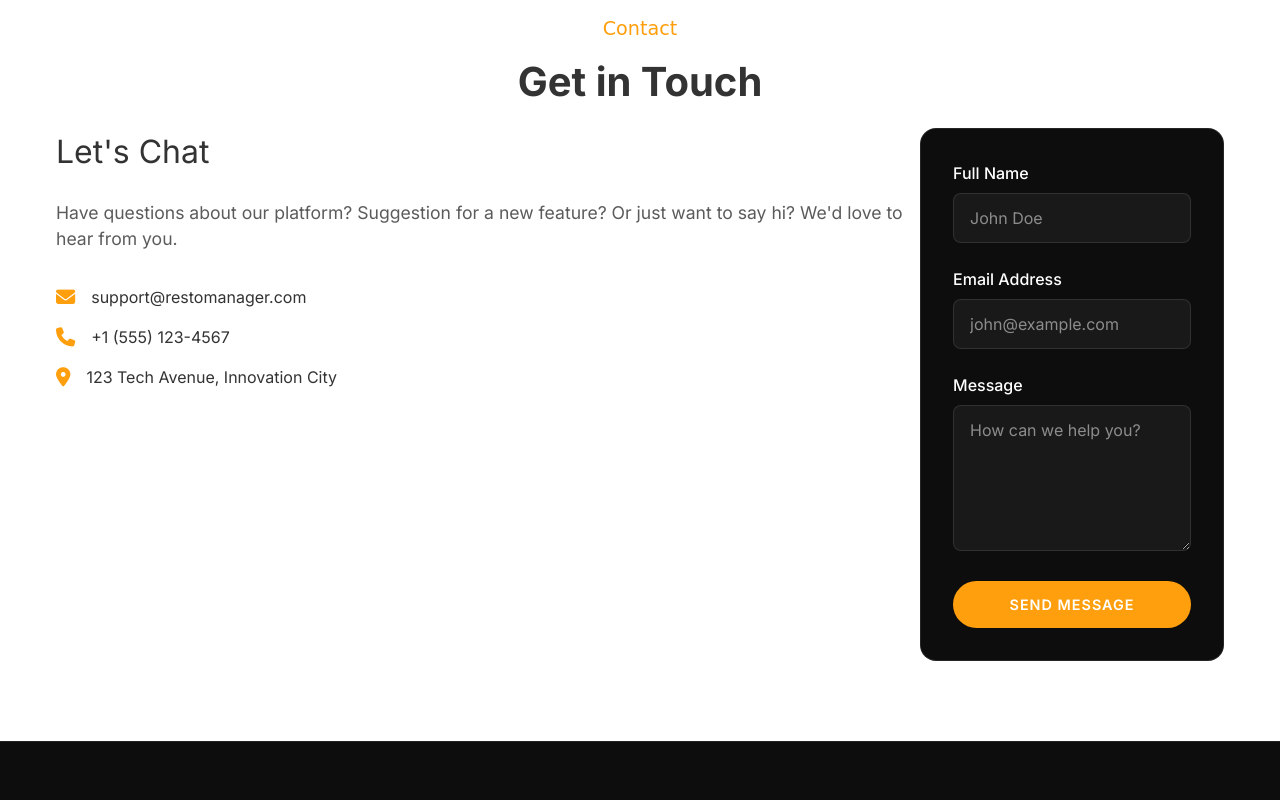
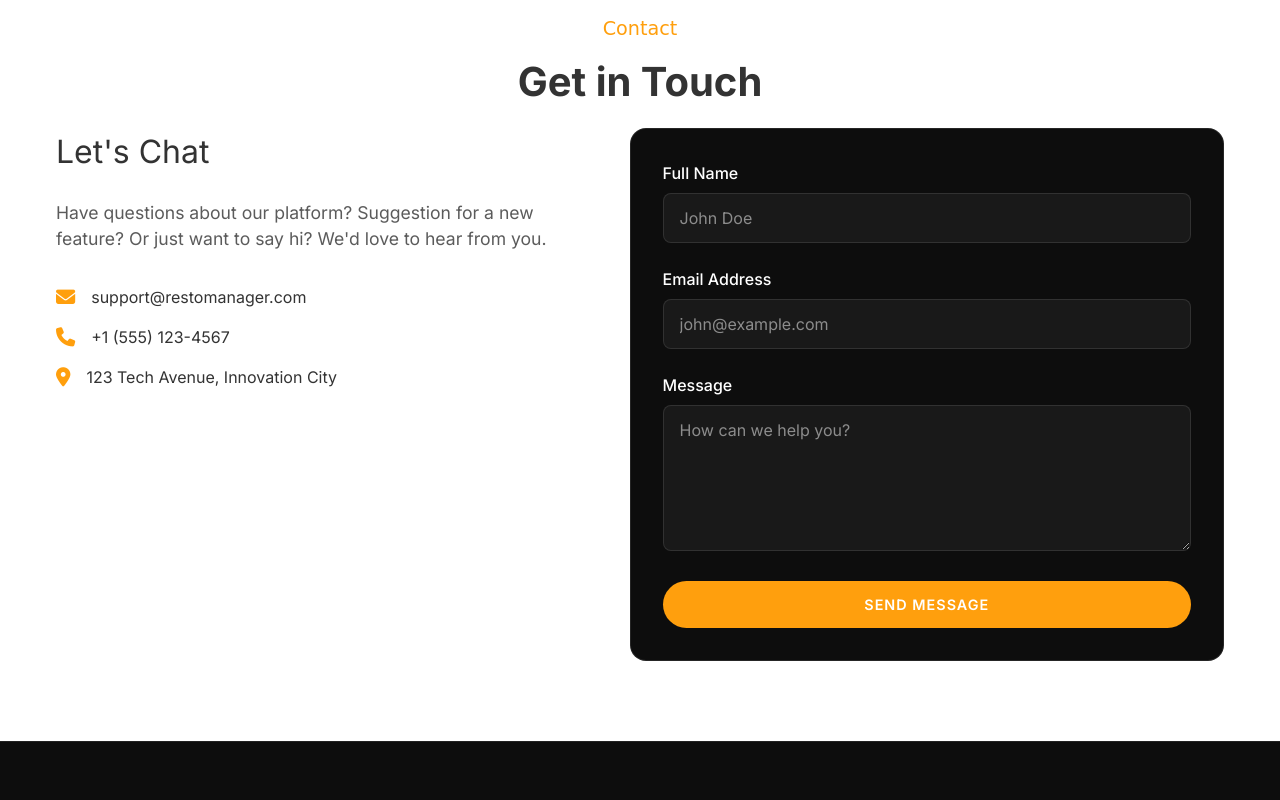
Before and after one commit to soukaynabensalah/Restaurant-Manager, a website: page public/index.html in a window 1280 px wide. Shown: the part 2280-3080 px from the top of the page. Drawn offline with nearby package versions, Linux system fonts and the light colour scheme; a web font is replaced by a local one.

Commit message:
feat: enhance chatbot styles with background and text color adjustments; improve contact grid layout

```diff
--- a/public/chatbot.css
+++ b/public/chatbot.css
@@ -161,6 +161,9 @@ body.show-chatbot .chatbot {
     max-height: 180px;
     padding: 15px 15px 15px 0;
     font-size: 0.95rem;
+    background-color: #fff;   /* fond blanc */
+    color: #000;              /* texte noir */
+    caret-color: #000;
 }
 
 .chat-input span {
--- a/public/css/style.css
+++ b/public/css/style.css
@@ -403,7 +403,7 @@ body {
 .footer-col a {
     color: #999;
     margin-bottom: 0.8rem;
-    display: block;
+
     text-decoration: none;
     line-height: 1.6;
 }
@@ -613,6 +613,16 @@ body {
 .contact-grid {
     display: flex;
     flex-direction: row;
+    gap: 3rem;
+    align-items: flex-start;
+}
+
+.contact-grid>div:first-child {
+    flex: 0 0 45%;
+}
+
+.contact-grid>div:last-child {
+    flex: 1;
 }
 
 /* Responsive */
```
